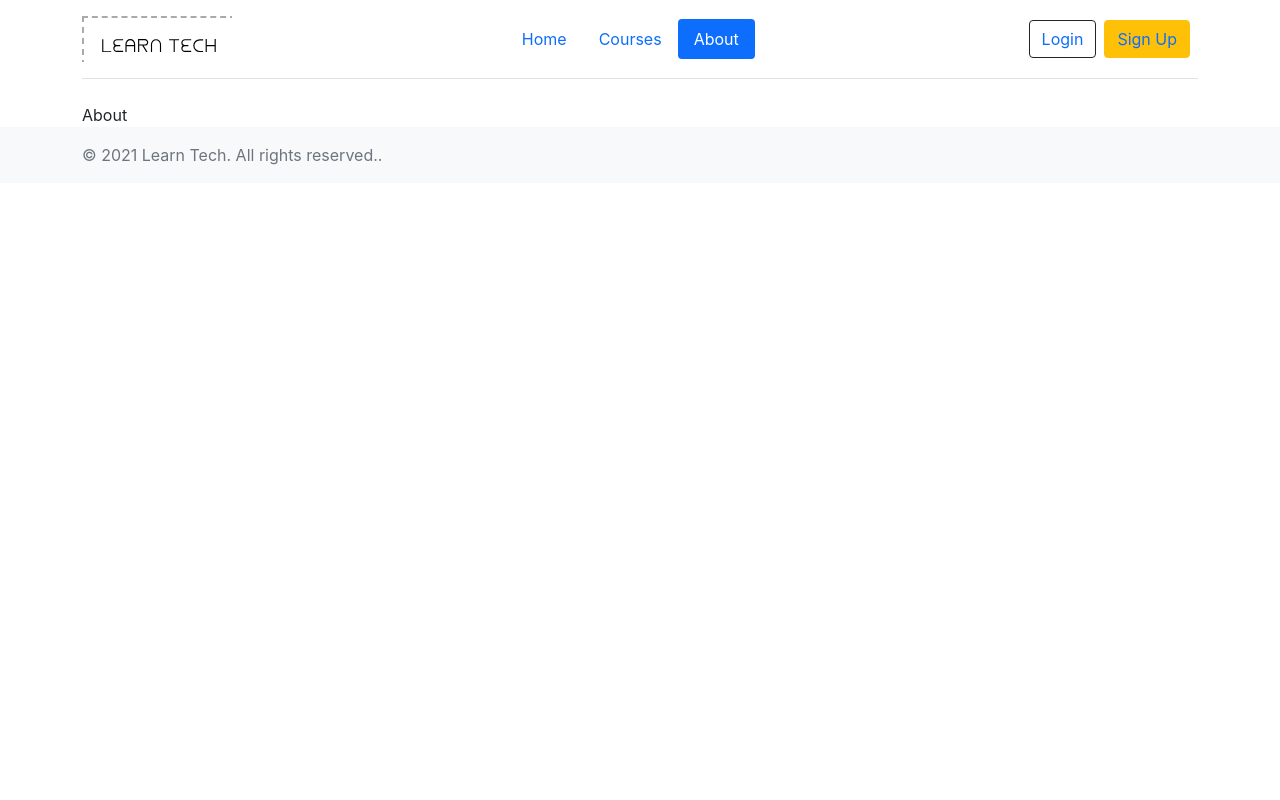
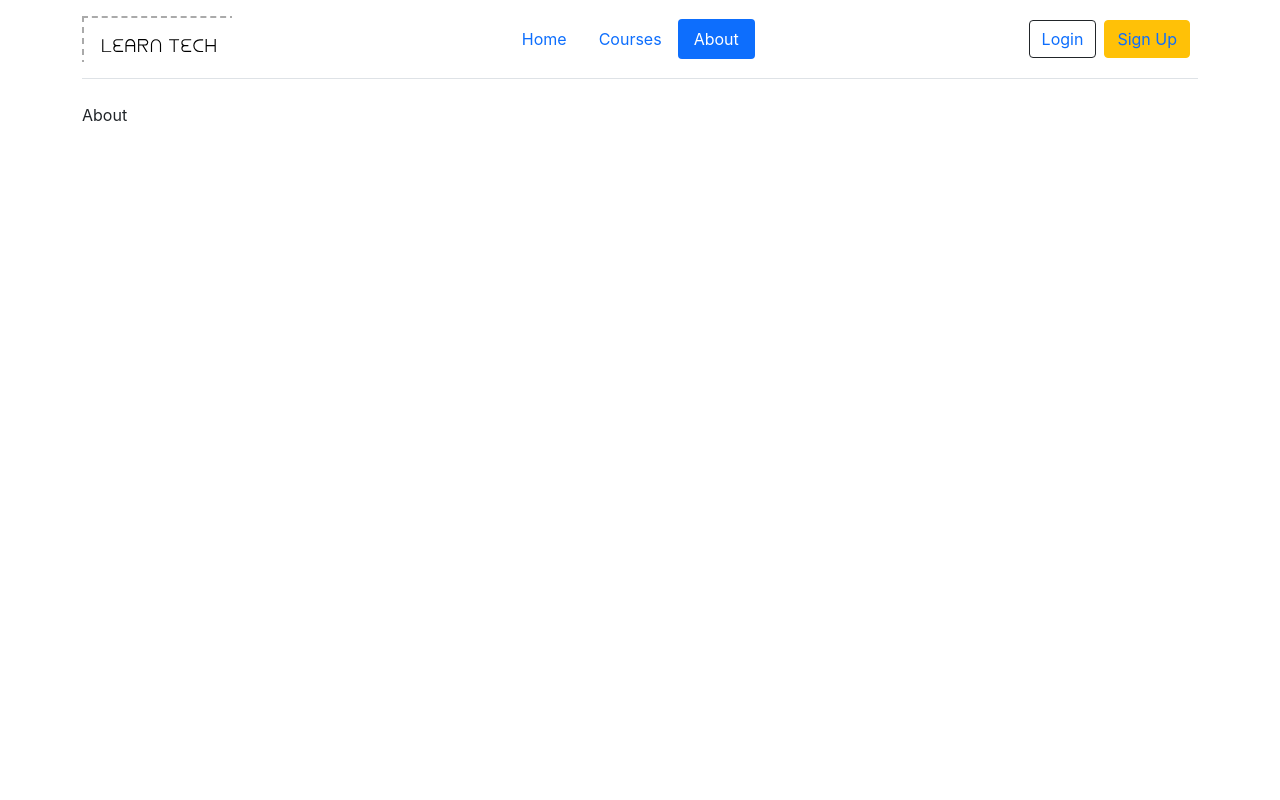
Before and after one commit to vaibhav0103/membership-website-frontend, a React (Create React App) app: page /about in a window 1280 px wide. Shown: the top 800 px of the page. Built offline with nearby package versions, Linux system fonts and the light colour scheme.

Commit message:
auth fixes

```diff
--- a/src/components/Footer.js
+++ b/src/components/Footer.js
@@ -1,8 +1,8 @@
 const Footer = () => {
     return (
-        <footer className="footer mt-auto py-3 bg-light">
+        <footer className="footer mt-auto py-3 bg-dark">
             <div className="container">
-                <span className="text-muted">© 2021 Learn Tech. All rights reserved..</span>
+                <span className="text-light">© 2021 Learn Tech. All rights reserved..</span>
             </div>
         </footer>
     )
--- a/src/components/Header.js
+++ b/src/components/Header.js
@@ -28,7 +28,7 @@ const Header = () => {
                             <li className="greet-user"><span className="dropdown-item text-capitalize">Hi, {user.username}</span></li>
                             <li><hr className="dropdown-divider" /></li>
                             <li><Link to="/dashboard" className="dropdown-item"><FontAwesomeIcon icon={faHouseUser} /> Dashboard</Link></li>
-                            <li><a className="dropdown-item" href="#"><FontAwesomeIcon icon={faListAlt} /> My Courses</a></li>
+                            <li><a className="dropdown-item" href="/enrolled-courses"><FontAwesomeIcon icon={faListAlt} /> My Courses</a></li>
                             <li><hr className="dropdown-divider" /></li>
                             <li className="logout"><Link to="/logout" className="dropdown-item"><FontAwesomeIcon icon={faSignOutAlt} /> Logout</Link></li>
                         </ul>
--- /dev/null
+++ b/src/components/Loading.js
@@ -0,0 +1,15 @@
+import React from 'react'
+
+const Loading = () => {
+    return (
+        <div className="container">
+            <div className="text-center">
+                <div className="spinner-border text-info" role="status">
+                    <span className="visually-hidden">Loading...</span>
+                </div>
+            </div>
+        </div>
+    )
+}
+
+export default Loading
--- a/src/context.js
+++ b/src/context.js
@@ -9,10 +9,15 @@ const AuthProvider = ({children}) => {
 
     const [user, setUser] =  useState([])
     const [loggedIn, setLoggedIn] = useState(false)
+    const [loading, setLoading] = useState(true)
+    // const [isToken, setIsToken] = useState(localStorage.getItem('refresh_token'))
 
+    // console.log(isToken)
     // Check user logged in or not
     const userLoggedIn = () => {
         const isToken = localStorage.getItem('refresh_token')
+        // setIsToken(localStorage.getItem('refresh_token'))
+        // const isToken =
         if (isToken !== null){
             setLoggedIn(true)
         } else {
@@ -28,11 +33,14 @@ const AuthProvider = ({children}) => {
             // console.log(loggedIn)
             if(res.status===200){
                 setUser(res.data)
+                setLoading(false)
             }
+        }).catch((err)=>{
+            console.log(err)
         })
     }
 
-    console.log("mid ", loggedIn)
+    console.log("Logged In context ", loggedIn)
 
     useEffect(()=>{
         userLoggedIn()
@@ -40,11 +48,10 @@ const AuthProvider = ({children}) => {
         if(loggedIn){
             getUser()
         }
-        console.log("Effect ", loggedIn)
 
     },[loggedIn])
 
-    return <AuthContext.Provider value={{ loggedIn, userLoggedIn, user }}>{children}</AuthContext.Provider>
+    return <AuthContext.Provider value={{ loggedIn, userLoggedIn, user, loading }}>{children}</AuthContext.Provider>
 }
 
 export const useAuthContext = () => {
--- a/src/index.css
+++ b/src/index.css
@@ -90,3 +90,16 @@ header .logo{
   top: 0;
   left: 0;
 }
+
+.content-wrapper {
+  min-height: 100vh;
+  position: relative;
+}
+
+/* Footer */
+.footer{
+  position: absolute;
+  /* bottom: 0; */
+  left: 0;
+  right: 0
+}
--- a/src/index.js
+++ b/src/index.js
@@ -14,7 +14,8 @@ import Logout from './pages/auth/Logout';
 import Courses from './pages/Courses';
 import SingleCourse from './pages/SingleCourse';
 import About from './pages/About';
-import Dashboard from './pages/Dashboard';
+import Dashboard from './pages/user/Dashboard';
+import EnrolledCourses from './pages/user/EnrolledCourses';
 import PrivateRoute from './pages/PrivateRoute';
 
 import reportWebVitals from './reportWebVitals';
@@ -25,6 +26,7 @@ ReactDOM.render(
     <Router>
       <AuthProvider>
         <Header />
+        <div className="content-wrapper">
         <Switch>
           <Route exact path="/" >
             <App />
@@ -41,17 +43,20 @@ ReactDOM.render(
           <PrivateRoute path="/dashboard" >
             <Dashboard />
           </PrivateRoute>
-
           <Route path="/courses" >
             <Courses />
           </Route>
           <Route path="/course/:slug" >
             <SingleCourse />
           </Route>
+          <PrivateRoute path="/enrolled-courses" >
+            <EnrolledCourses />
+          </PrivateRoute>
           <Route path="/about" >
             <About />
           </Route>
         </Switch>
+        </div>
         <Footer />
       </AuthProvider>
     </Router>
--- a/src/pages/PrivateRoute.js
+++ b/src/pages/PrivateRoute.js
@@ -1,17 +1,22 @@
 import React from 'react';
 import { Route, Redirect } from 'react-router-dom';
 import { useAuthContext } from '../context';
+import Loading from '../components/Loading';
 
 
 const PrivateRoute = ({children, ...rest}) => {
+    console.log(rest)
+    const {loggedIn, user, loading} = useAuthContext()
+    console.log("Loading: ", loading)
+    console.log("cheeck first",user, loggedIn)
+    const isUser = loggedIn && user.length !== 0
 
-    const {loggedIn, user} = useAuthContext()
-    console.log(user, loggedIn)
-    const isUser = loggedIn && user
+    console.log("Check is user",isUser)
 
 
     return (
         <Route {...rest} render={() => {
+            if(loading) return <Loading />
             return isUser ? children : <Redirect to='/login'></Redirect>
         }}>
 
--- a/src/pages/auth/Login.js
+++ b/src/pages/auth/Login.js
@@ -22,7 +22,7 @@ const Login = () => {
 
     const handleSubmit = (e) => {
         e.preventDefault();
-        console.log(formData)
+        // Call to login Api
         loginUser(formData)
 
     }
--- a/src/pages/auth/useAuth.js
+++ b/src/pages/auth/useAuth.js
@@ -1,4 +1,3 @@
-import React from 'react';
 import API from '../../api.js';
 import { useHistory } from 'react-router-dom';
 import { useAuthContext } from '../../context';
--- a/src/pages/Dashboard.js
+++ b/src/pages/user/Dashboard.js
@@ -1,5 +1,5 @@
 import React from 'react';
-import { useAuthContext } from '../context';
+import { useAuthContext } from '../../context';
 
 const Dashboard = () => {
     const { user } = useAuthContext()
@@ -8,20 +8,20 @@ const Dashboard = () => {
         <div className="container">
             <h2 className="text-center mb-4"><span className="text-capitalize">{user.username}</span>'s Dashboard</h2>
             {/* <hr className="bg-danger border-2 border-top border-primary"></hr> */}
-            <ul class="list-group">
-                <li class="list-group-item fs-4">
+            <ul className="list-group">
+                <li className="list-group-item fs-4">
                     <span className="fw-bold">Username: </span>
                     <span className="text-primary">{user.username}</span>
                 </li>
-                <li class="list-group-item fs-4">
+                <li className="list-group-item fs-4">
                     <span className="fw-bold">Email: </span>
                     <span className="text-primary">{user.email}</span>
                 </li>
-                <li class="list-group-item fs-4">
+                <li className="list-group-item fs-4">
                     <span className="fw-bold">Membership Type: </span>
                     <span className="text-primary">{user.membership.pricing}</span>
                 </li>
-                <li class="list-group-item text-capitalize fs-4">
+                <li className="list-group-item text-capitalize fs-4">
                     <span className="fw-bold">Membership Status: </span>
                     <span className="badge bg-warning text-success">{user.membership.status}</span>
                 </li>
--- /dev/null
+++ b/src/pages/user/EnrolledCourses.js
@@ -0,0 +1,11 @@
+import React from 'react'
+
+const EnrolledCourses = () => {
+    return (
+        <div className="container">
+            Enrolled Courses
+        </div>
+    )
+}
+
+export default EnrolledCourses
```
